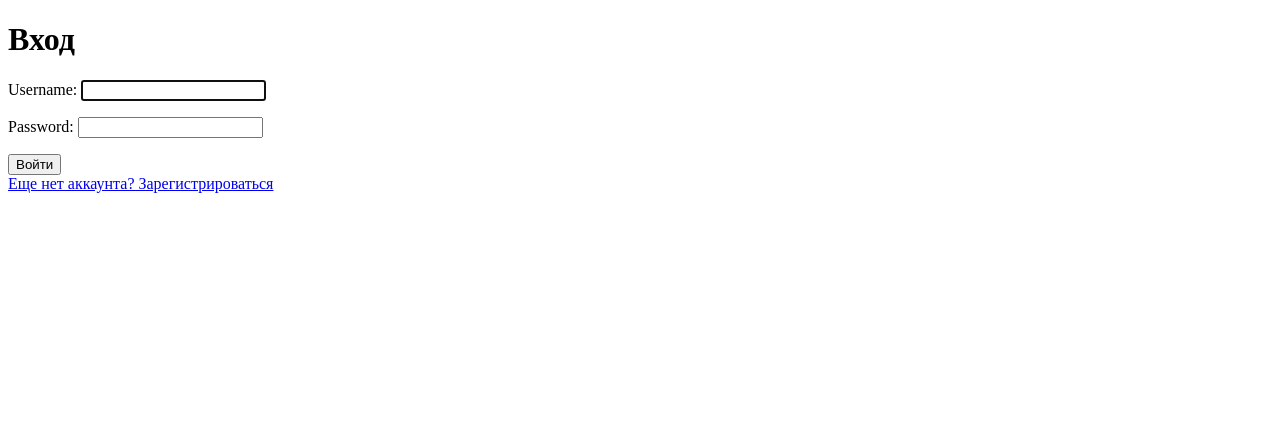
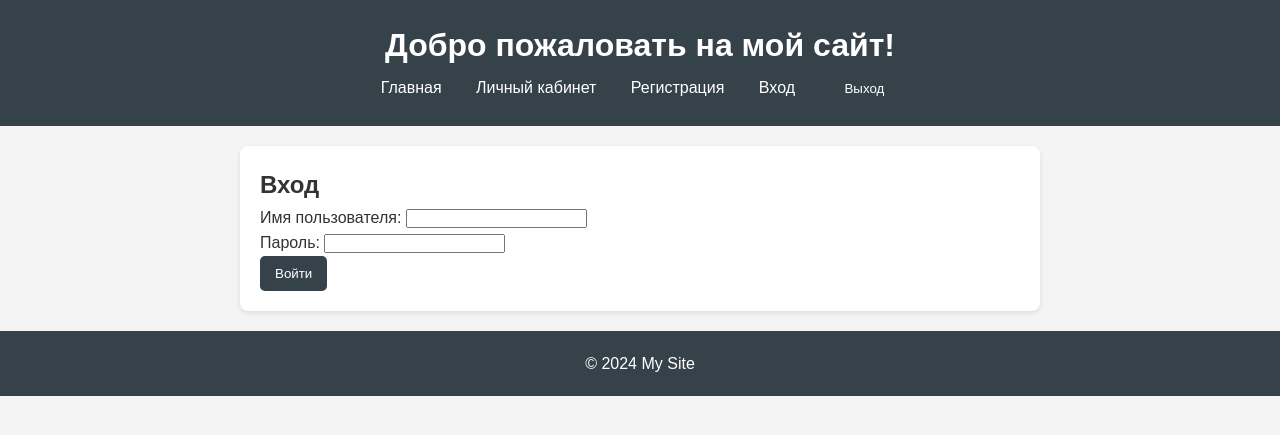
Before and after one commit to aruytehno/getmed.pro, a Django app: page /login/ in a window 1280 px wide. Shown: the top 435 px of the page. Run offline with Django 5.2, Linux system fonts and the light colour scheme.

Commit message:
Добавил базовый шаблон и обновил стили

```diff
--- /dev/null
+++ b/get_med/users/static/css/styles.css
@@ -0,0 +1,72 @@
+/* Сброс стилей по умолчанию */
+* {
+    margin: 0;
+    padding: 0;
+    box-sizing: border-box;
+}
+
+/* Основной стиль для body */
+body {
+    font-family: Arial, sans-serif; /* Шрифт для всего сайта */
+    line-height: 1.6; /* Интервал между строками */
+    background-color: #f4f4f4; /* Фоновый цвет страницы */
+    color: #333; /* Цвет текста */
+}
+
+/* Стили для заголовка */
+header {
+    background: #35424a; /* Темный фон для заголовка */
+    color: #ffffff; /* Белый цвет текста */
+    padding: 20px 0; /* Отступы сверху и снизу */
+    text-align: center; /* Центрирование текста */
+}
+
+/* Стили для навигационного меню */
+nav ul {
+    list-style: none; /* Убираем маркеры списка */
+}
+
+nav ul li {
+    display: inline; /* Отображение элементов в строку */
+    margin: 0 15px; /* Отступы между элементами */
+}
+
+nav a {
+    color: #ffffff; /* Цвет ссылок в навигации */
+    text-decoration: none; /* Убираем подчеркивание */
+}
+
+/* Стили для основного содержимого */
+main {
+    max-width: 800px; /* Максимальная ширина содержимого */
+    margin: 20px auto; /* Центрирование содержимого */
+    padding: 20px; /* Внутренние отступы */
+    background: #ffffff; /* Белый фон для содержимого */
+    border-radius: 8px; /* Закругленные углы */
+    box-shadow: 0 2px 5px rgba(0, 0, 0, 0.1); /* Легкая тень */
+}
+
+/* Стили для кнопок */
+button {
+    background: #35424a; /* Темный фон для кнопок */
+    color: #ffffff; /* Цвет текста на кнопках */
+    border: none; /* Убираем рамку */
+    padding: 10px 15px; /* Внутренние отступы кнопки */
+    border-radius: 5px; /* Закругленные углы */
+    cursor: pointer; /* Указатель мыши при наведении */
+}
+
+button:hover {
+    background: #434f58; /* Изменяем цвет фона кнопки при наведении */
+}
+
+/* Стили для футера */
+footer {
+    text-align: center; /* Центрирование текста */
+    padding: 20px 0; /* Отступы */
+    background: #35424a; /* Темный фон для футера */
+    color: #ffffff; /* Белый цвет текста */
+    position: relative; /* Относительное позиционирование для футера */
+    bottom: 0; /* Прикрепляем футер к нижней части страницы */
+    width: 100%; /* Ширина на всю страницу */
+}
--- /dev/null
+++ b/get_med/users/templates/base.html
@@ -0,0 +1,38 @@
+<!DOCTYPE html>{% load static %}
+<html lang="en">
+<head>
+    <meta charset="UTF-8">
+    <meta name="viewport" content="width=device-width, initial-scale=1.0">
+    <title>{% block title %}My Site{% endblock %}</title>
+    <link rel="stylesheet" href="{% static 'css/styles.css' %}">  <!-- Добавьте ссылку на CSS, если у вас есть -->
+</head>
+<body>
+    <header>
+        <h1>Добро пожаловать на мой сайт!</h1>
+        <nav>
+            <ul>
+                <li><a href="{% url 'home' %}">Главная</a></li>
+                <li><a href="{% url 'account' %}">Личный кабинет</a></li>
+                <li><a href="{% url 'register' %}">Регистрация</a></li>
+                <li><a href="{% url 'login' %}">Вход</a></li>
+                <li>
+                <form action="{% url 'logout' %}" method="post" style="display:inline;">
+                    {% csrf_token %}
+                    <button type="submit">Выход</button>
+                </form>
+            </li>
+            </ul>
+        </nav>
+    </header>
+
+    <main>
+        {% block content %}
+        <!-- Здесь будет содержимое каждой отдельной страницы -->
+        {% endblock %}
+    </main>
+
+    <footer>
+        <p>&copy; 2024 My Site</p>
+    </footer>
+</body>
+</html>
--- a/get_med/users/templates/registration/login.html
+++ b/get_med/users/templates/registration/login.html
@@ -1,17 +1,20 @@
-<!DOCTYPE html>
-<html lang="en">
-<head>
-    <meta charset="UTF-8">
-    <meta name="viewport" content="width=device-width, initial-scale=1.0">
-    <title>Вход</title>
-</head>
-<body>
-    <h1>Вход</h1>
-    <form method="POST">
-        {% csrf_token %}
-        {{ form.as_p }}  <!-- Форма входа -->
-        <button type="submit">Войти</button>
-    </form>
-    <a href="{% url 'register' %}">Еще нет аккаунта? Зарегистрироваться</a>
-</body>
-</html>
+{% extends 'base.html' %}
+
+{% block title %}Вход{% endblock %}
+
+{% block content %}
+<h2>Вход</h2>
+{% if error_message %}
+    <p style="color: red;">{{ error_message }}</p>
+{% endif %}
+<form method="post">
+    {% csrf_token %}
+    <label for="username">Имя пользователя:</label>
+    <input type="text" name="username" required>
+    <br>
+    <label for="password">Пароль:</label>
+    <input type="password" name="password" required>
+    <br>
+    <button type="submit">Войти</button>
+</form>
+{% endblock %}
```
Also changed, not shown: get_med/get_med/settings.py (+6 -2 lines), get_med/users/templates/account.html (+8 -16 lines), get_med/users/templates/home.html (+6 -10 lines), get_med/users/templates/register.html (+13 -17 lines).
